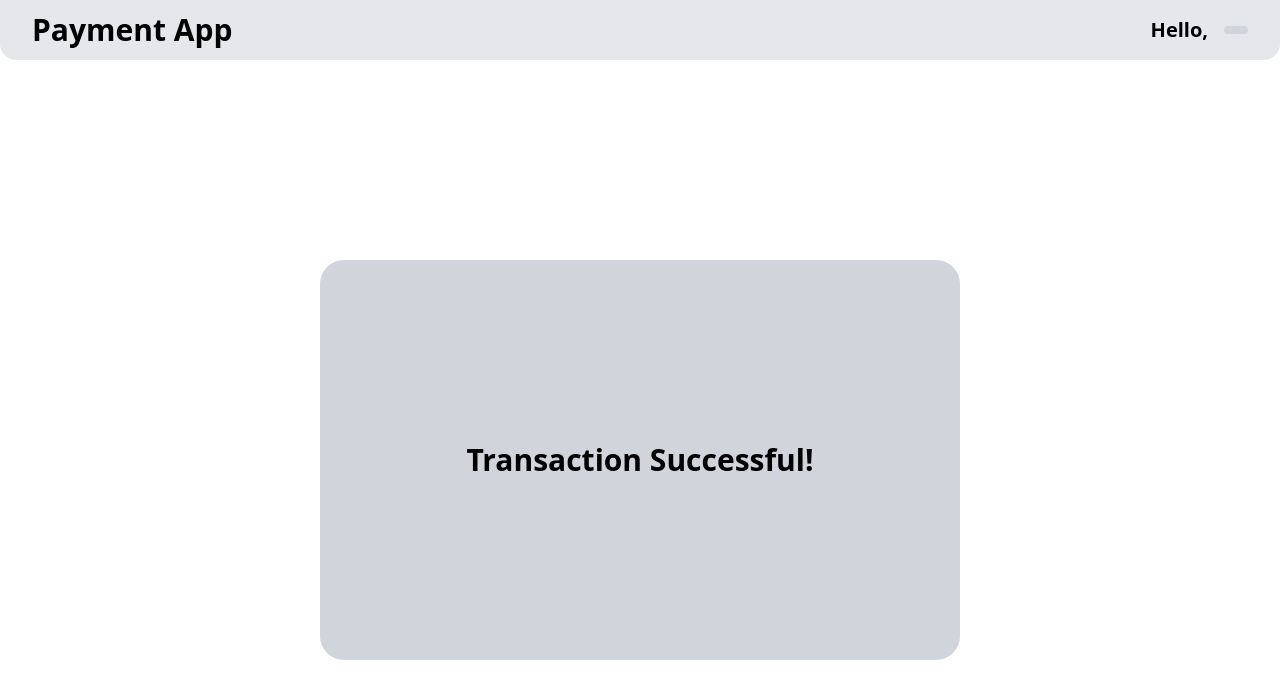
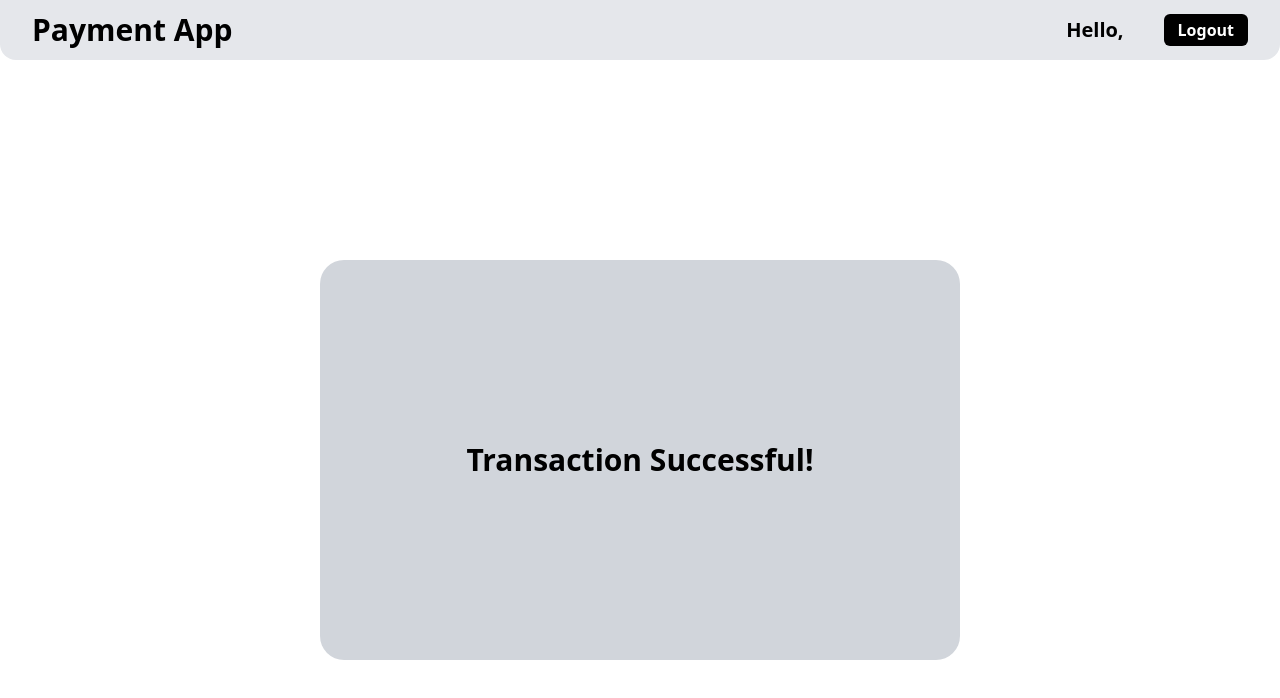
Before and after one commit to FrinsGupta/Paytm, a React (Vite) app in the folder frontend/: page /success in a window 1280 px wide. Shown: the top 698 px of the page. Built offline with nearby package versions, Linux system fonts and the light colour scheme; no server answers; sample sign-in values are in the browser's storage.

Commit message:
Added Logout

```diff
--- a/frontend/src/components/AppBar.jsx
+++ b/frontend/src/components/AppBar.jsx
@@ -1,4 +1,5 @@
 import React, { useState } from "react";
+import Button from "./Button";
 import Heading from "./Heading";
 import axios from "axios";
 import { useEffect } from "react";
@@ -27,13 +28,11 @@ const AppBar = () => {
           </Link>
         </div>
         <div className="flex items-center">
-          <p className=" font-semibold text-xl">Hello, {name}</p>
-          <button onClick={()=>{
+          <p className=" font-semibold text-xl mr-10">Hello, {name}</p>
+            <button onClick={()=>{
             localStorage.removeItem('token')
             navigate('/signin')
-            }} className="bg-gray-300 font-bold text-xl rounded-full px-3 py-1 ml-4">
-            {name.charAt(0)}
-          </button>
+            }} className='rounded-md bg-black px-3.5 py-1 font-semibold  text-white '>Logout</button>
         </div>
       </div>
     </div>
--- a/frontend/src/pages/Dashboard.jsx
+++ b/frontend/src/pages/Dashboard.jsx
@@ -51,7 +51,7 @@ export default function () {
       {users.map((element) => (
         <Users
           key={element._id}
-          name={element.firstName}
+          name={element.firstName+" "+element.lastName}
           email={element.email}
         />
       ))}
```
